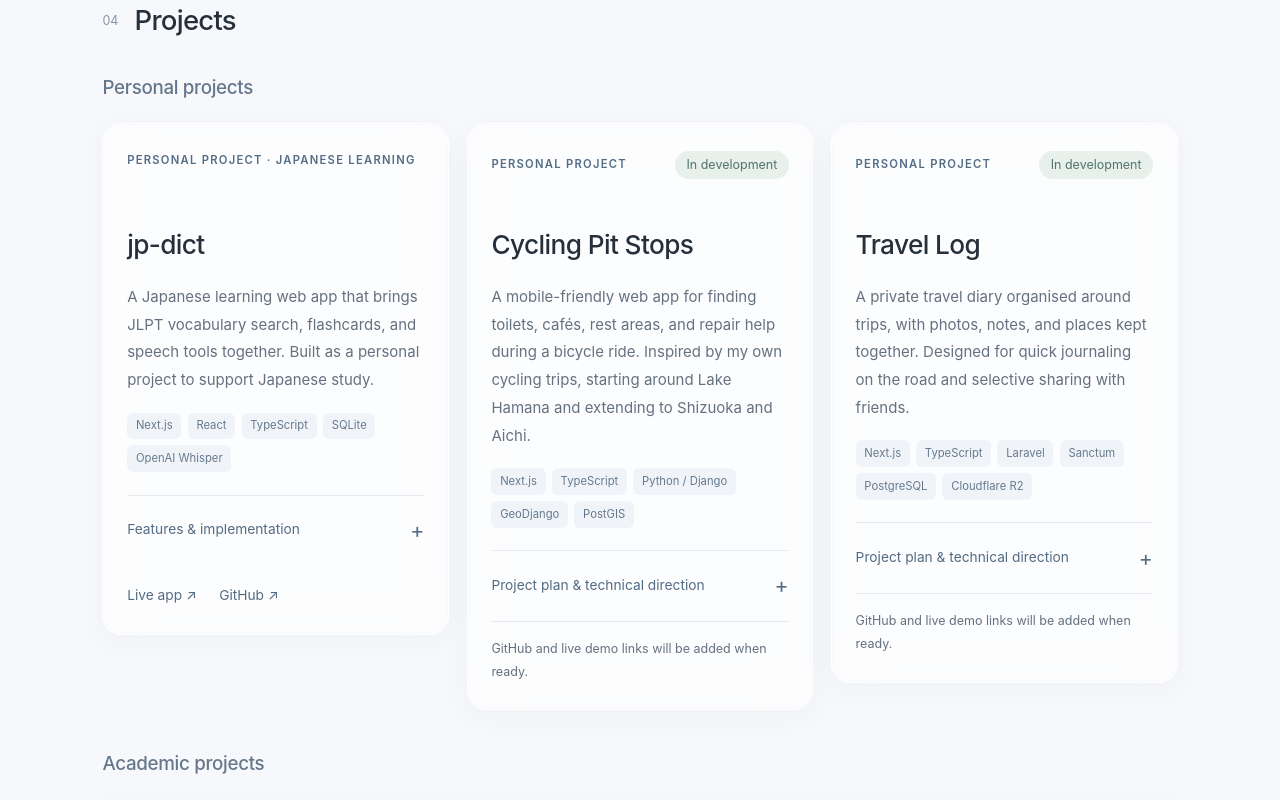
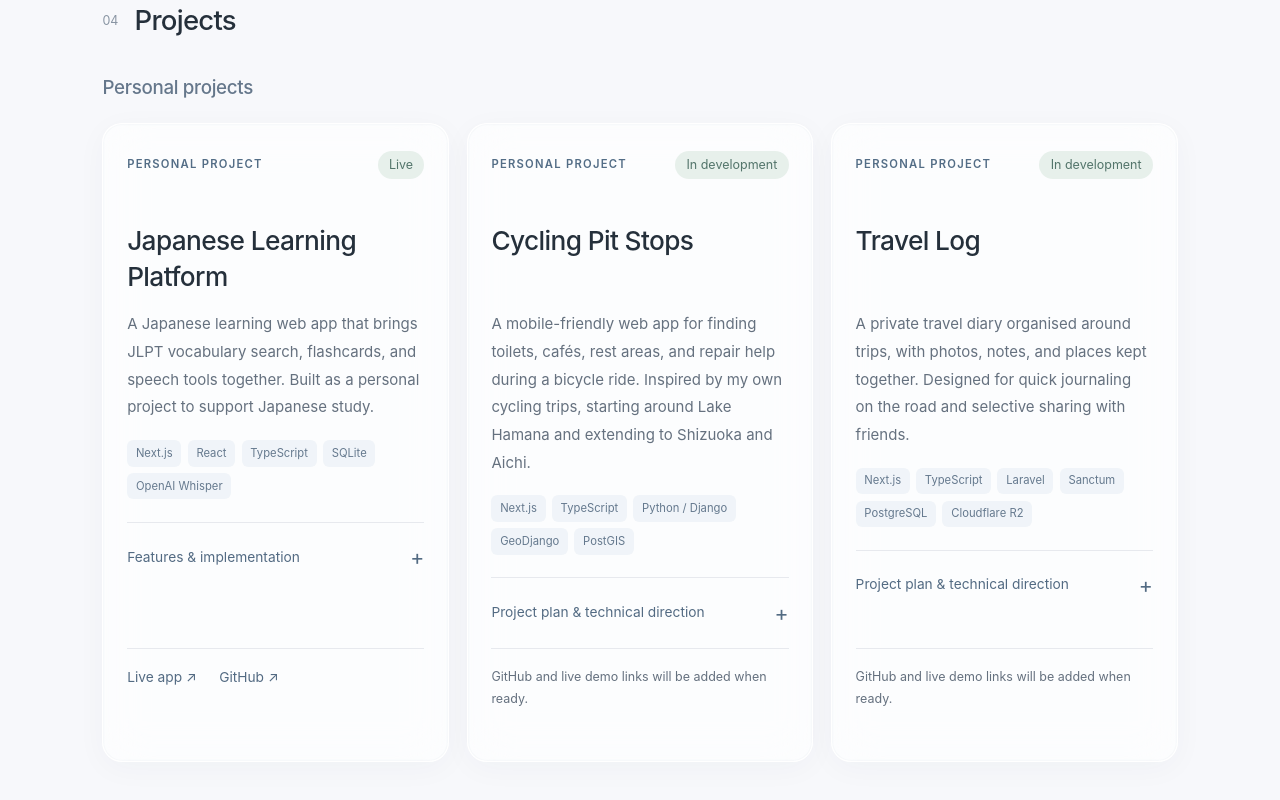
Before and after one commit to fadiyaha30/portfolio, a Next.js app: page / in a window 1280 px wide. Shown: the part 4260-5060 px from the top of the page. Built offline with nearby package versions, Linux system fonts and the light colour scheme.

Commit message:
Rename Japanese Learning Platform and align personal project cards

```diff
--- a/components/Projects.tsx
+++ b/components/Projects.tsx
@@ -12,10 +12,10 @@ export default function Projects({ locale }: LocalizedProps) {
         <h2 className="font-[550] text-[1.375rem] tracking-[-0.0375rem] m-0 compact:text-[1.25rem]">{t("Projects")}</h2>
       </div>
       <h3 className="project-group-heading font-[550] text-[0.9375rem] tracking-[-0.015625rem] mt-0 mb-4 text-[color:#65778b] mx-0">{t("Personal projects")}</h3>
-      <div className="personal-projects grid gap-[0.875rem] mb-4 grid-cols-3 items-start compact:grid-cols-1">
-        <article className="experience-card glass personal-project rounded-[1rem] min-w-0 px-[1.1875rem] py-[1.3125rem] compact:p-[1.375rem] phone:p-4">
-          <div className="project-topline flex justify-between items-center gap-2 mb-3 flex-wrap min-h-[2.875rem] content-start compact:min-h-0"><span className="small-label text-[0.5625rem] font-semibold tracking-[0.0625rem] text-[color:var(--accent)]">{t("PERSONAL PROJECT · JAPANESE LEARNING")}</span></div>
-          <h3 className="font-medium text-[1.3125rem] tracking-[-0.03125rem] mt-0 mb-3 mx-0">jp-dict</h3>
+      <div className="personal-projects grid gap-[0.875rem] mb-4 grid-cols-3 items-stretch compact:grid-cols-1">
+        <article className="experience-card glass personal-project flex h-full flex-col rounded-[1rem] min-w-0 px-[1.1875rem] py-[1.3125rem] compact:p-[1.375rem] phone:p-4">
+          <div className="project-topline flex justify-between items-center gap-2 mb-3 flex-wrap min-h-[2.875rem] content-start compact:min-h-0"><span className="small-label text-[0.5625rem] font-semibold tracking-[0.0625rem] text-[color:var(--accent)]">{t("PERSONAL PROJECT")}</span><span className="progress-badge text-[0.625rem] text-[color:#53756b] bg-[#e7f0eb] rounded-[1.25rem] whitespace-nowrap px-[0.5625rem] py-[0.1875rem]">{t("Live")}</span></div>
+          <h3 className="font-medium text-[1.3125rem] leading-[1.35] min-h-[3.6rem] compact:min-h-0 tracking-[-0.03125rem] mt-0 mb-3 mx-0">Japanese Learning Platform</h3>
           <p className="body-copy text-[0.75rem] text-[color:var(--muted)] leading-[1.85] m-0 compact:text-[0.75rem]">{t("A Japanese learning web app that brings JLPT vocabulary search, flashcards, and speech tools together. Built as a personal project to support Japanese study.")}</p>
           <div className="tags flex flex-wrap gap-[0.3125rem] mt-[0.9375rem]"><span className="text-[0.5625rem] bg-[rgba(225,233,242,.45)] rounded-[0.3125rem] text-[color:#65798e] px-[0.4375rem] py-[0.1875rem]">Next.js</span><span className="text-[0.5625rem] bg-[rgba(225,233,242,.45)] rounded-[0.3125rem] text-[color:#65798e] px-[0.4375rem] py-[0.1875rem]">React</span><span className="text-[0.5625rem] bg-[rgba(225,233,242,.45)] rounded-[0.3125rem] text-[color:#65798e] px-[0.4375rem] py-[0.1875rem]">TypeScript</span><span className="text-[0.5625rem] bg-[rgba(225,233,242,.45)] rounded-[0.3125rem] text-[color:#65798e] px-[0.4375rem] py-[0.1875rem]">SQLite</span><span className="text-[0.5625rem] bg-[rgba(225,233,242,.45)] rounded-[0.3125rem] text-[color:#65798e] px-[0.4375rem] py-[0.1875rem]">OpenAI Whisper</span></div>
           <details className="mt-[1.125rem] [border-top:0.0625rem_solid_var(--line)]">
@@ -30,11 +30,13 @@ export default function Projects({ locale }: LocalizedProps) {
               <li>{t("Built with Next.js, React, TypeScript, and SQLite.")}</li>
             </ul>
           </details>
-          <div className="project-actions flex gap-[1.125rem] mt-[0.875rem] pt-[0.125rem]"><a className="thesis-link inline-block text-[0.6875rem] text-[color:#536b83] mt-[0.8125rem] hover:underline" href="https://jp-dict-five.vercel.app/" target="_blank" rel="noopener noreferrer">{t("Live app ↗")}</a><a className="thesis-link inline-block text-[0.6875rem] text-[color:#536b83] mt-[0.8125rem] hover:underline" href="https://github.com/fadiyaha30/jp-dict" target="_blank" rel="noopener noreferrer">GitHub ↗</a></div>
+          <div className="mt-auto min-h-[5.2rem] pt-[0.875rem] compact:min-h-0">
+            <div className="project-actions flex flex-wrap gap-x-[1.125rem] gap-y-2 pt-[0.8125rem] [border-top:0.0625rem_solid_var(--line)]"><a className="thesis-link inline-block text-[0.6875rem] text-[color:#536b83] hover:underline" href="https://jp-dict-five.vercel.app/" target="_blank" rel="noopener noreferrer">{t("Live app ↗")}</a><a className="thesis-link inline-block text-[0.6875rem] text-[color:#536b83] hover:underline" href="https://github.com/fadiyaha30/jp-dict" target="_blank" rel="noopener noreferrer">GitHub ↗</a></div>
+          </div>
         </article>
-        <article className="experience-card glass personal-project rounded-[1rem] min-w-0 px-[1.1875rem] py-[1.3125rem] compact:p-[1.375rem] phone:p-4">
+        <article className="experience-card glass personal-project flex h-full flex-col rounded-[1rem] min-w-0 px-[1.1875rem] py-[1.3125rem] compact:p-[1.375rem] phone:p-4">
           <div className="project-topline flex justify-between items-center gap-2 mb-3 flex-wrap min-h-[2.875rem] content-start compact:min-h-0"><span className="small-label text-[0.5625rem] font-semibold tracking-[0.0625rem] text-[color:var(--accent)]">{t("PERSONAL PROJECT")}</span><span className="progress-badge text-[0.625rem] text-[color:#53756b] bg-[#e7f0eb] rounded-[1.25rem] whitespace-nowrap px-[0.5625rem] py-[0.1875rem]">{t("In development")}</span></div>
-          <h3 className="font-medium text-[1.3125rem] tracking-[-0.03125rem] mt-0 mb-3 mx-0">Cycling Pit Stops</h3>
+          <h3 className="font-medium text-[1.3125rem] leading-[1.35] min-h-[3.6rem] compact:min-h-0 tracking-[-0.03125rem] mt-0 mb-3 mx-0">Cycling Pit Stops</h3>
           <p className="body-copy text-[0.75rem] text-[color:var(--muted)] leading-[1.85] m-0 compact:text-[0.75rem]">{t("A mobile-friendly web app for finding toilets, cafés, rest areas, and repair help during a bicycle ride. Inspired by my own cycling trips, starting around Lake Hamana and extending to Shizuoka and Aichi.")}</p>
           <div className="tags flex flex-wrap gap-[0.3125rem] mt-[0.9375rem]"><span className="text-[0.5625rem] bg-[rgba(225,233,242,.45)] rounded-[0.3125rem] text-[color:#65798e] px-[0.4375rem] py-[0.1875rem]">Next.js</span><span className="text-[0.5625rem] bg-[rgba(225,233,242,.45)] rounded-[0.3125rem] text-[color:#65798e] px-[0.4375rem] py-[0.1875rem]">TypeScript</span><span className="text-[0.5625rem] bg-[rgba(225,233,242,.45)] rounded-[0.3125rem] text-[color:#65798e] px-[0.4375rem] py-[0.1875rem]">Python / Django</span><span className="text-[0.5625rem] bg-[rgba(225,233,242,.45)] rounded-[0.3125rem] text-[color:#65798e] px-[0.4375rem] py-[0.1875rem]">GeoDjango</span><span className="text-[0.5625rem] bg-[rgba(225,233,242,.45)] rounded-[0.3125rem] text-[color:#65798e] px-[0.4375rem] py-[0.1875rem]">PostGIS</span></div>
           <details className="mt-[1.125rem] [border-top:0.0625rem_solid_var(--line)]">
@@ -54,14 +56,16 @@ export default function Projects({ locale }: LocalizedProps) {
               bg-[rgba(230,236,244,.4)] rounded-[0.4375rem] px-3 py-[0.625rem] mx-0
               ">{t("Scope and architecture are documented; implementation is ongoing. Features and stack shown here are planned.")}</p>
           </details>
-          <p className="
-            project-links-note text-[0.625rem] text-[color:var(--muted)] leading-[1.8] mt-[0.875rem] mb-0
+          <div className="mt-auto min-h-[5.2rem] pt-[0.875rem] compact:min-h-0">
+            <p className="
+            project-links-note text-[0.625rem] text-[color:var(--muted)] leading-[1.8] mt-0 mb-0
             pt-[0.8125rem] [border-top:0.0625rem_solid_var(--line)] mx-0
             ">{t("GitHub and live demo links will be added when ready.")}</p>
+          </div>
         </article>
-        <article className="experience-card glass personal-project rounded-[1rem] min-w-0 px-[1.1875rem] py-[1.3125rem] compact:p-[1.375rem] phone:p-4">
+        <article className="experience-card glass personal-project flex h-full flex-col rounded-[1rem] min-w-0 px-[1.1875rem] py-[1.3125rem] compact:p-[1.375rem] phone:p-4">
           <div className="project-topline flex justify-between items-center gap-2 mb-3 flex-wrap min-h-[2.875rem] content-start compact:min-h-0"><span className="small-label text-[0.5625rem] font-semibold tracking-[0.0625rem] text-[color:var(--accent)]">{t("PERSONAL PROJECT")}</span><span className="progress-badge text-[0.625rem] text-[color:#53756b] bg-[#e7f0eb] rounded-[1.25rem] whitespace-nowrap px-[0.5625rem] py-[0.1875rem]">{t("In development")}</span></div>
-          <h3 className="font-medium text-[1.3125rem] tracking-[-0.03125rem] mt-0 mb-3 mx-0">Travel Log</h3>
+          <h3 className="font-medium text-[1.3125rem] leading-[1.35] min-h-[3.6rem] compact:min-h-0 tracking-[-0.03125rem] mt-0 mb-3 mx-0">Travel Log</h3>
           <p className="body-copy text-[0.75rem] text-[color:var(--muted)] leading-[1.85] m-0 compact:text-[0.75rem]">{t("A private travel diary organised around trips, with photos, notes, and places kept together. Designed for quick journaling on the road and selective sharing with friends.")}</p>
           <div className="tags flex flex-wrap gap-[0.3125rem] mt-[0.9375rem]"><span className="text-[0.5625rem] bg-[rgba(225,233,242,.45)] rounded-[0.3125rem] text-[color:#65798e] px-[0.4375rem] py-[0.1875rem]">Next.js</span><span className="text-[0.5625rem] bg-[rgba(225,233,242,.45)] rounded-[0.3125rem] text-[color:#65798e] px-[0.4375rem] py-[0.1875rem]">TypeScript</span><span className="text-[0.5625rem] bg-[rgba(225,233,242,.45)] rounded-[0.3125rem] text-[color:#65798e] px-[0.4375rem] py-[0.1875rem]">Laravel</span><span className="text-[0.5625rem] bg-[rgba(225,233,242,.45)] rounded-[0.3125rem] text-[color:#65798e] px-[0.4375rem] py-[0.1875rem]">Sanctum</span><span className="text-[0.5625rem] bg-[rgba(225,233,242,.45)] rounded-[0.3125rem] text-[color:#65798e] px-[0.4375rem] py-[0.1875rem]">PostgreSQL</span><span className="text-[0.5625rem] bg-[rgba(225,233,242,.45)] rounded-[0.3125rem] text-[color:#65798e] px-[0.4375rem] py-[0.1875rem]">Cloudflare R2</span></div>
           <details className="mt-[1.125rem] [border-top:0.0625rem_solid_var(--line)]">
@@ -82,10 +86,12 @@ export default function Projects({ locale }: LocalizedProps) {
               bg-[rgba(230,236,244,.4)] rounded-[0.4375rem] px-3 py-[0.625rem] mx-0
               ">{t("Scope and architecture are documented; implementation is ongoing. Features and stack shown here are planned. Travel Log is the working name.")}</p>
           </details>
-          <p className="
-            project-links-note text-[0.625rem] text-[color:var(--muted)] leading-[1.8] mt-[0.875rem] mb-0
+          <div className="mt-auto min-h-[5.2rem] pt-[0.875rem] compact:min-h-0">
+            <p className="
+            project-links-note text-[0.625rem] text-[color:var(--muted)] leading-[1.8] mt-0 mb-0
             pt-[0.8125rem] [border-top:0.0625rem_solid_var(--line)] mx-0
             ">{t("GitHub and live demo links will be added when ready.")}</p>
+          </div>
         </article>
       </div>
       <h3 className="project-group-heading academic-heading font-[550] text-[0.9375rem] tracking-[-0.015625rem] mt-[1.875rem] mb-4 text-[color:#65778b] mx-0">{t("Academic projects")}</h3>
--- a/lib/i18n/ja.ts
+++ b/lib/i18n/ja.ts
@@ -111,6 +111,7 @@ export const ja = {
   "Live app ↗": "アプリを見る ↗",
   "PERSONAL PROJECT": "個人開発",
   "In development": "開発中",
+  "Live": "公開中",
   "A mobile-friendly web app for finding toilets, cafés, rest areas, and repair help during a bicycle ride. Inspired by my own cycling trips, starting around Lake Hamana and extending to Shizuoka and Aichi.": "サイクリング中にトイレ、カフェ、休憩所、修理できる場所を探せる、スマートフォン向けWebアプリです。自身のサイクリング経験をきっかけに、浜名湖周辺から静岡・愛知へと対象エリアを広げる計画です。",
   "Project plan & technical direction": "開発計画・技術方針",
   "I’m developing this project to connect my full-stack experience with Python and geographic data. The current plan includes:": "フルスタック開発の経験をPythonや地理空間データと組み合わせるために開発しています。現在、以下の機能を計画しています。",
```
